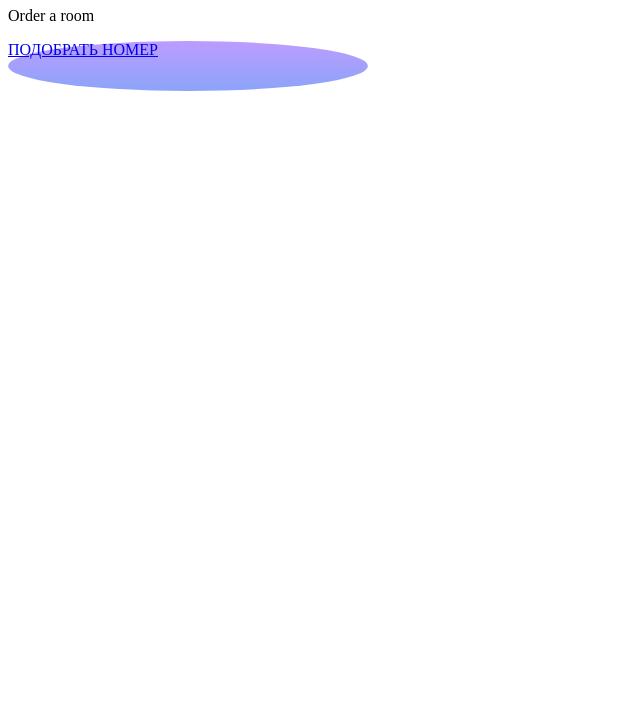
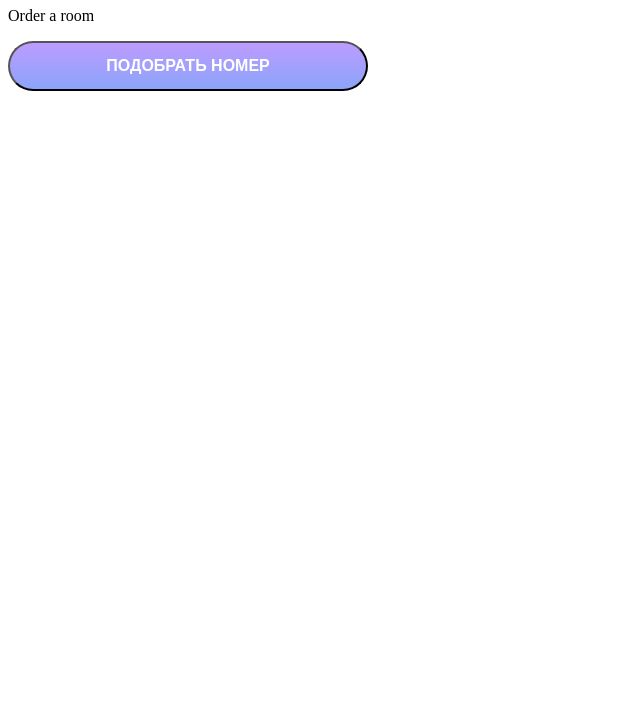
Before and after one commit to Valfur76/hotel_order, a plain HTML site: page index.html in a window 1280 px wide. Shown: the part 73-800 px from the top of the page, without its empty margins (0-640 px from the left). Drawn offline with Linux system fonts and the light colour scheme.

Commit message:
new button

```diff
--- a/css/main.css
+++ b/css/main.css
@@ -13,5 +13,9 @@
 
 	width: 360px;
 	height: 50px;
-	border-radius: 50%;
+	border-radius: 50px;
+	font-family: 'Montserrat', sans-serif;
+	font-weight: 900;
+	font-size: 12pt;
+	color: white;
 }
--- a/index.html
+++ b/index.html
@@ -9,6 +9,6 @@
 <body>
 	<h1 id="header1">Hotels</h1>
 	<p>Order a room</p>
-	<a href="#" class="btn" id="btn1">ПОДОБРАТЬ НОМЕР</a>
+	<button class="btn" id="btn1">ПОДОБРАТЬ НОМЕР</button>
 </body>
 </html>
```
